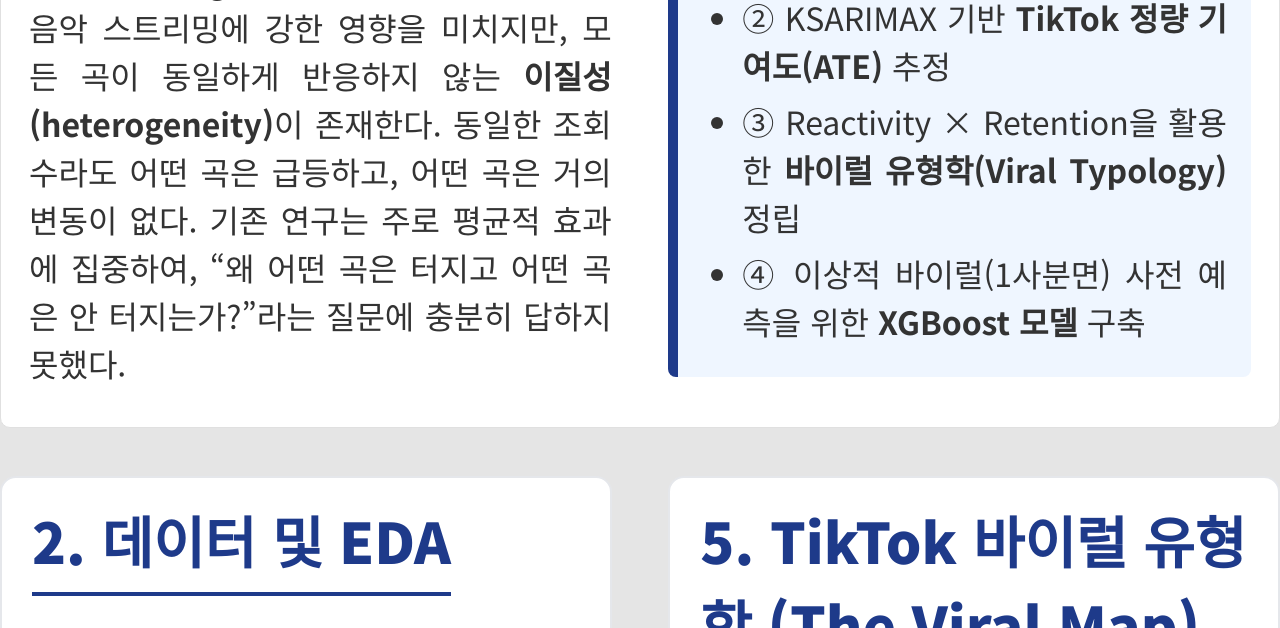
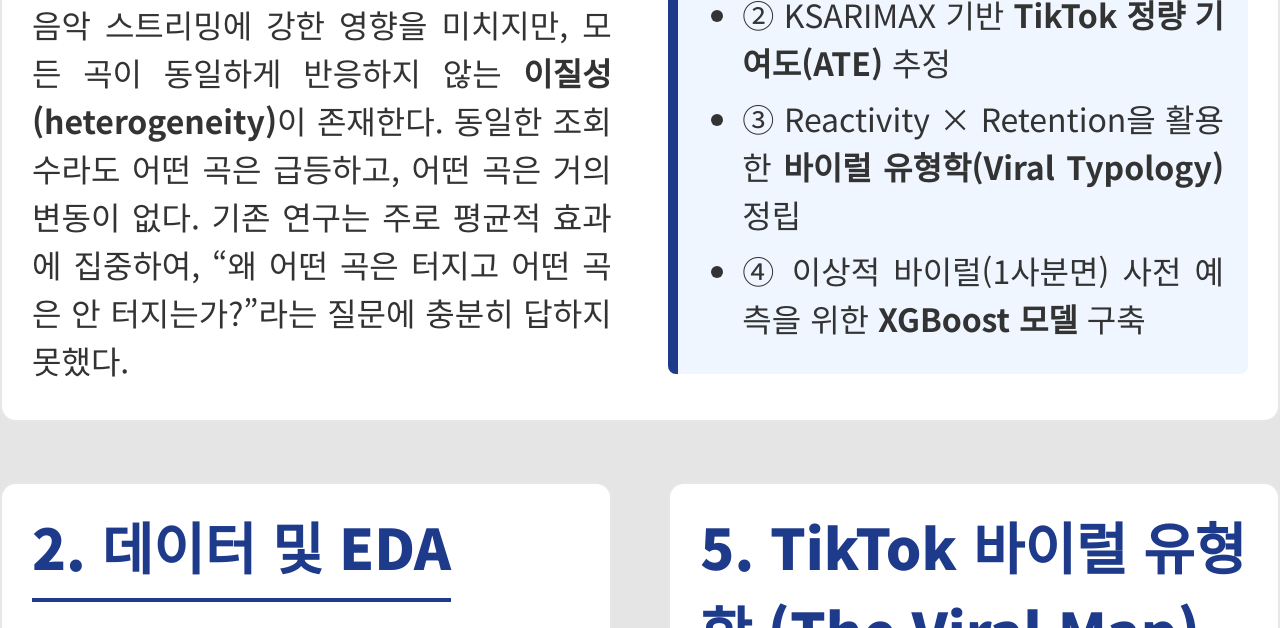
Before and after one commit to lju0302/capstone_25, a plain HTML site: page index.html in a window 1280 px wide. Shown: the part 737-1365 px from the top of the page. Drawn offline with nearby package versions, Linux system fonts and the light colour scheme.

Commit message:
Update poster.css

```diff
--- a/poster.css
+++ b/poster.css
@@ -212,11 +212,3 @@ li {
 .section-full {
     margin-bottom: 60px; /* 또는 40~80px 원하는 값 */
 }
-
-.section-full {
-    border: 1px solid #e0e0e0;   /* 은은한 라인 */
-    border-radius: 10px;         /* 살짝 둥글게 */
-    padding: 24px 28px;          /* 내부 여백 */
-    margin-bottom: 48px;         /* 2번과 간격 */
-    background: #ffffff;         /* 인쇄용 대비 */
-}
```
